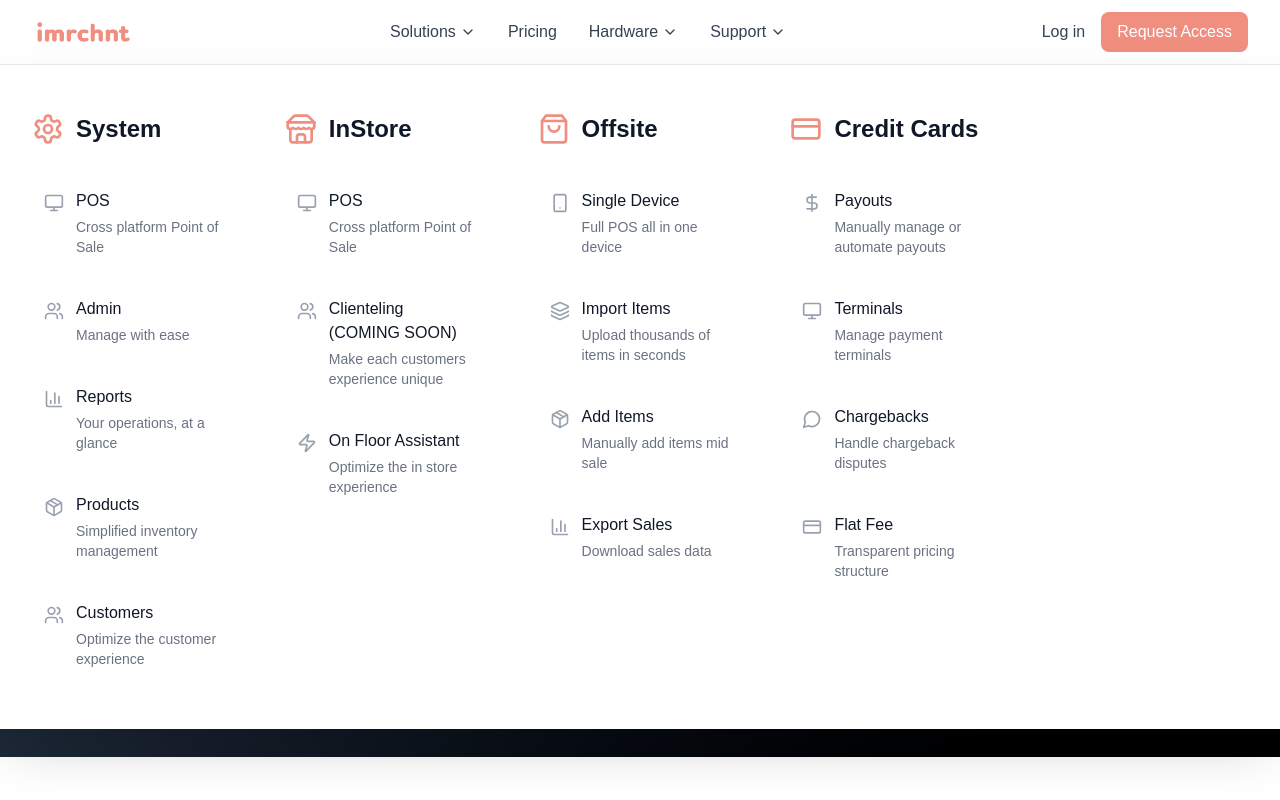
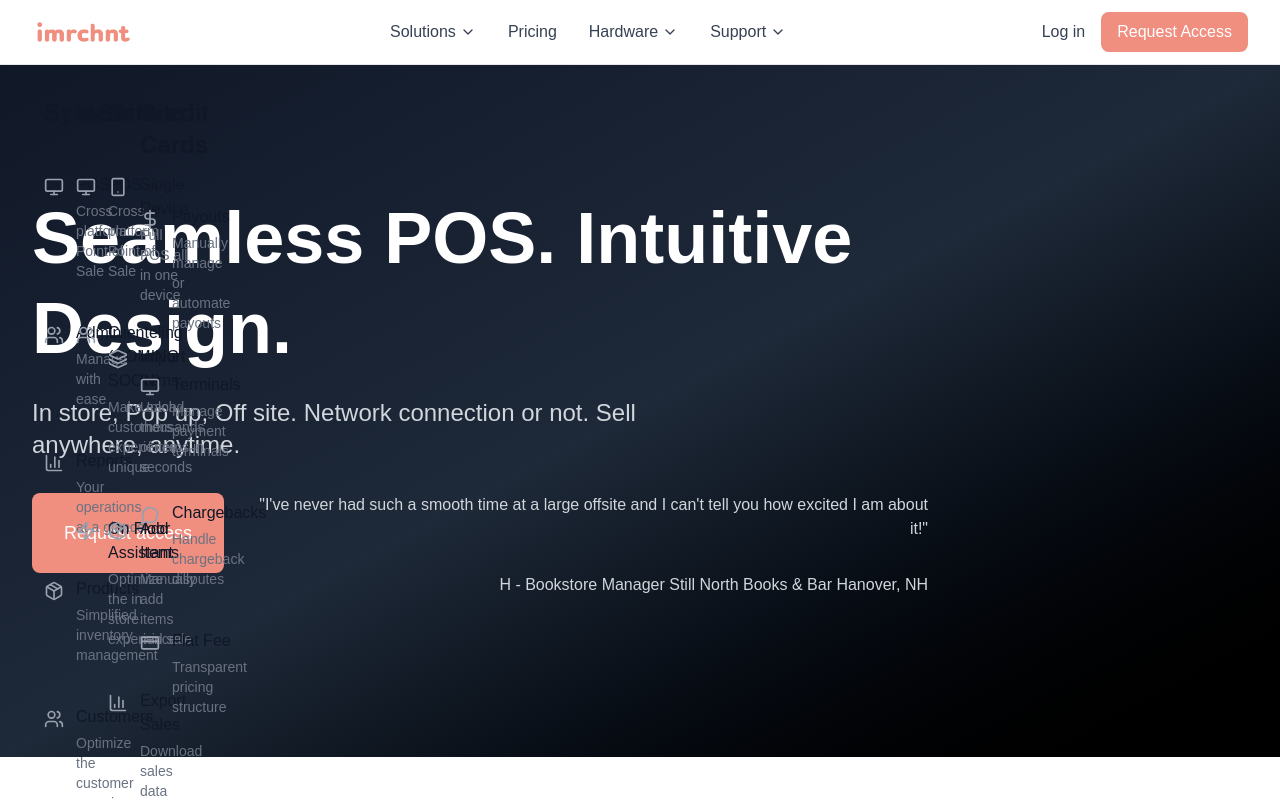
Before and after one commit to MarkHochreiter/imrchnt-website, a React (Vite) app: page / in a window 1280 px wide. Both pictures are taken after a click on the button "Solutions". Shown: the top 800 px of the page. Built offline with nearby package versions, Linux system fonts and the light colour scheme.

Commit message:
Update MegaMenu.jsx

```diff
--- a/src/components/MegaMenu.jsx
+++ b/src/components/MegaMenu.jsx
@@ -138,13 +138,13 @@ function MegaMenu({ isVisible, onMouseEnter, onMouseLeave, onNavigate }) {
   if (!isVisible) return null
 
   return (
-    <div
-      className="fixed top-16 left-0 w-full bg-white shadow-2xl border-t border-gray-200 z-[999]"
+        <div
+      className="fixed top-16 left-0 w-0 bg-white shadow-t border-t border-gray-200 z-[999]"
       onMouseEnter={onMouseEnter}
       onMouseLeave={onMouseLeave}
     >
-      <div className="max-w-7xl mx-auto px-4 sm:px-6 lg:px-8 py-12">
-        <div className="grid grid-cols-5 gap-12">
+      <div className="max-w-7xl mx-auto px-4 sm:px-6 lg:px-8 py-8">
+        <div className="grid grid-cols-4 gap-8">
           {menuData.map((column, columnIndex) => (
             <div key={columnIndex} className="space-y-6">
               {/* Column Header */}
@@ -154,7 +154,6 @@ function MegaMenu({ isVisible, onMouseEnter, onMouseLeave, onNavigate }) {
                   {column.title}
                 </h3>
               </div>
-
               {/* Column Items */}
               <div className="space-y-4">
                 {column.items.map((item, itemIndex) => (
```
